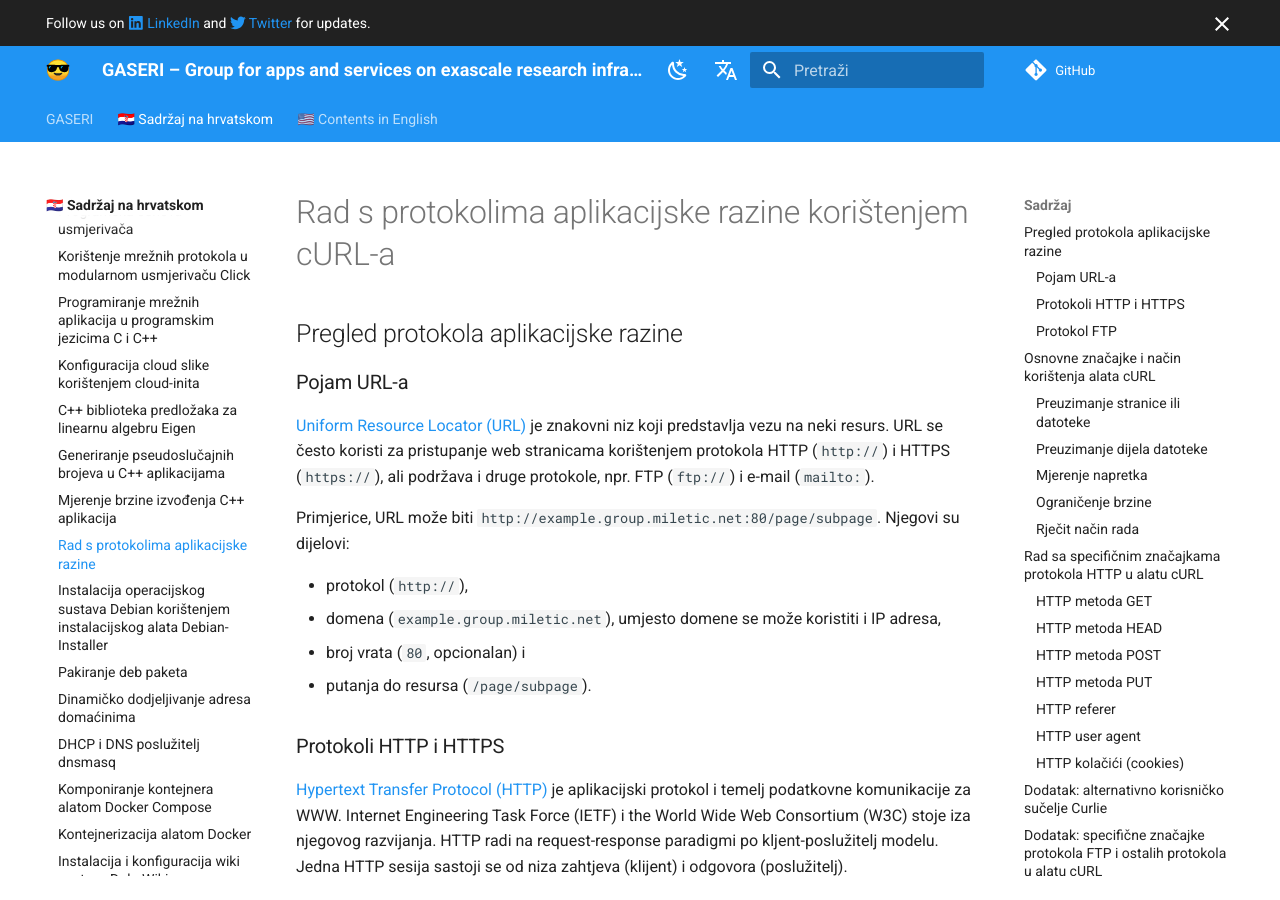
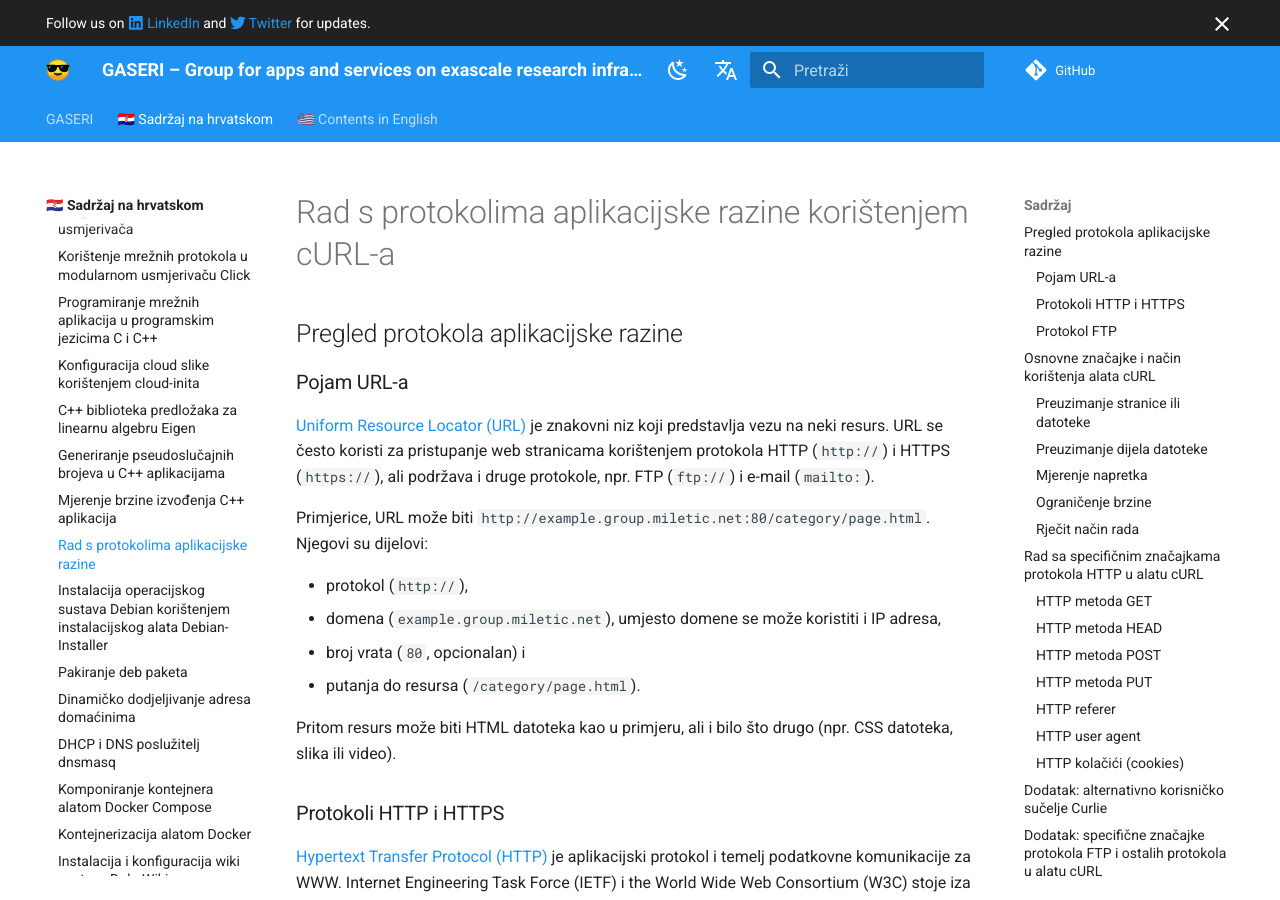
Before and after one commit to gaseri/website, an MkDocs documentation site: the page built from docs/hr/nastava/materijali/curl-protokoli-aplikacijske-razine.md, in a window 1280 px wide and 900 px high. Built offline with MkDocs 1.6.1 and Material for MkDocs 9.7.7, drawn with Linux system fonts in a browser that asks for light colours; comment, search, counter and statistics services are not loaded.

Commit message:
Fixed URL example so it is a valid one

```diff
--- a/docs/hr/nastava/materijali/curl-protokoli-aplikacijske-razine.md
+++ b/docs/hr/nastava/materijali/curl-protokoli-aplikacijske-razine.md
@@ -10,12 +10,14 @@ author: Vedran Miletić, Edvin Močibob
 
 [Uniform Resource Locator (URL)](https://en.wikipedia.org/wiki/URL) je znakovni niz koji predstavlja vezu na neki resurs. URL se često koristi za pristupanje web stranicama korištenjem protokola HTTP (`http://`) i HTTPS (`https://`), ali podržava i druge protokole, npr. FTP (`ftp://`) i e-mail (`mailto:`).
 
-Primjerice, URL može biti `http://example.group.miletic.net:80/page/subpage`. Njegovi su dijelovi:
+Primjerice, URL može biti `http://example.group.miletic.net:80/category/page.html`. Njegovi su dijelovi:
 
 - protokol (`http://`),
 - domena (`example.group.miletic.net`), umjesto domene se može koristiti i IP adresa,
 - broj vrata (`80`, opcionalan) i
-- putanja do resursa (`/page/subpage`).
+- putanja do resursa (`/category/page.html`).
+
+Pritom resurs može biti HTML datoteka kao u primjeru, ali i bilo što drugo (npr. CSS datoteka, slika ili video).
 
 ### Protokoli HTTP i HTTPS
 
```
